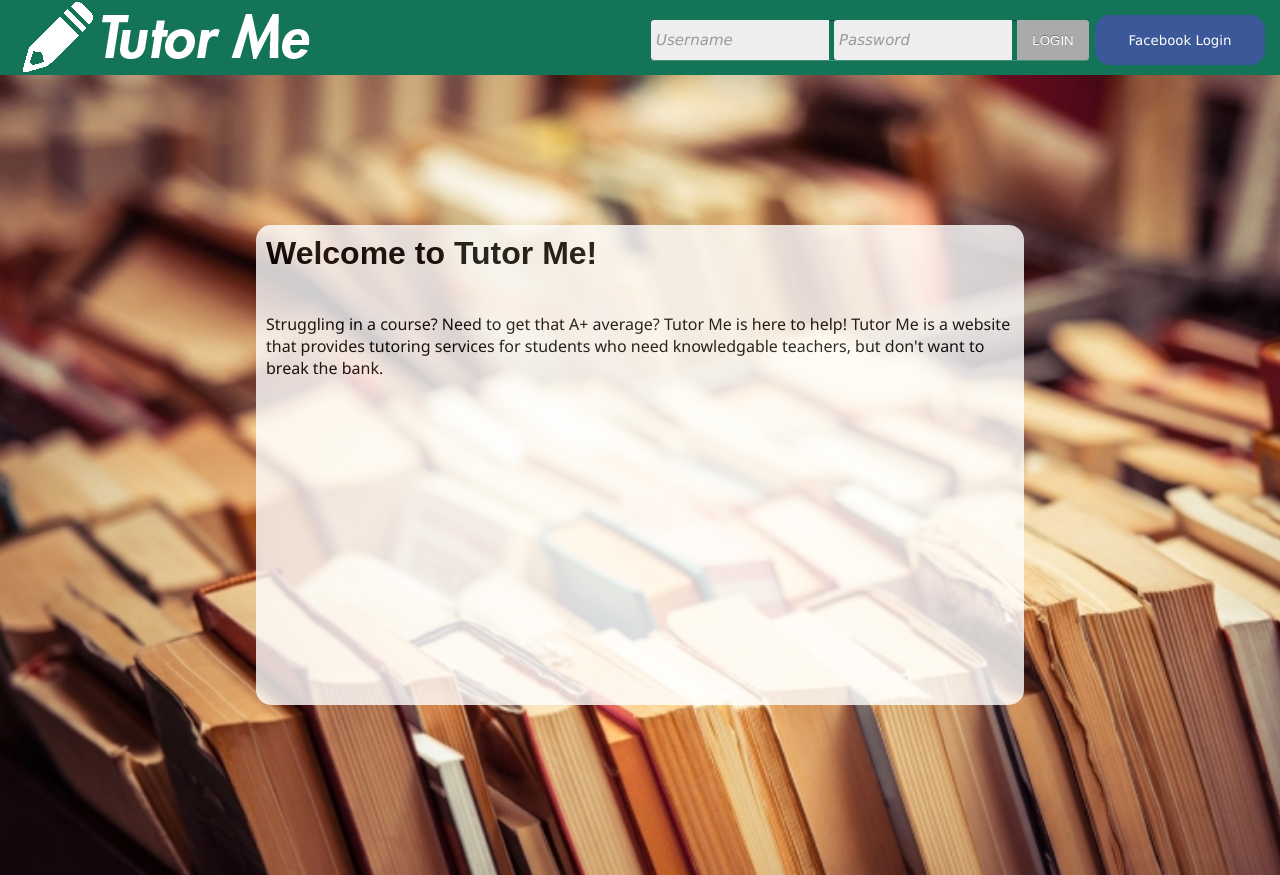
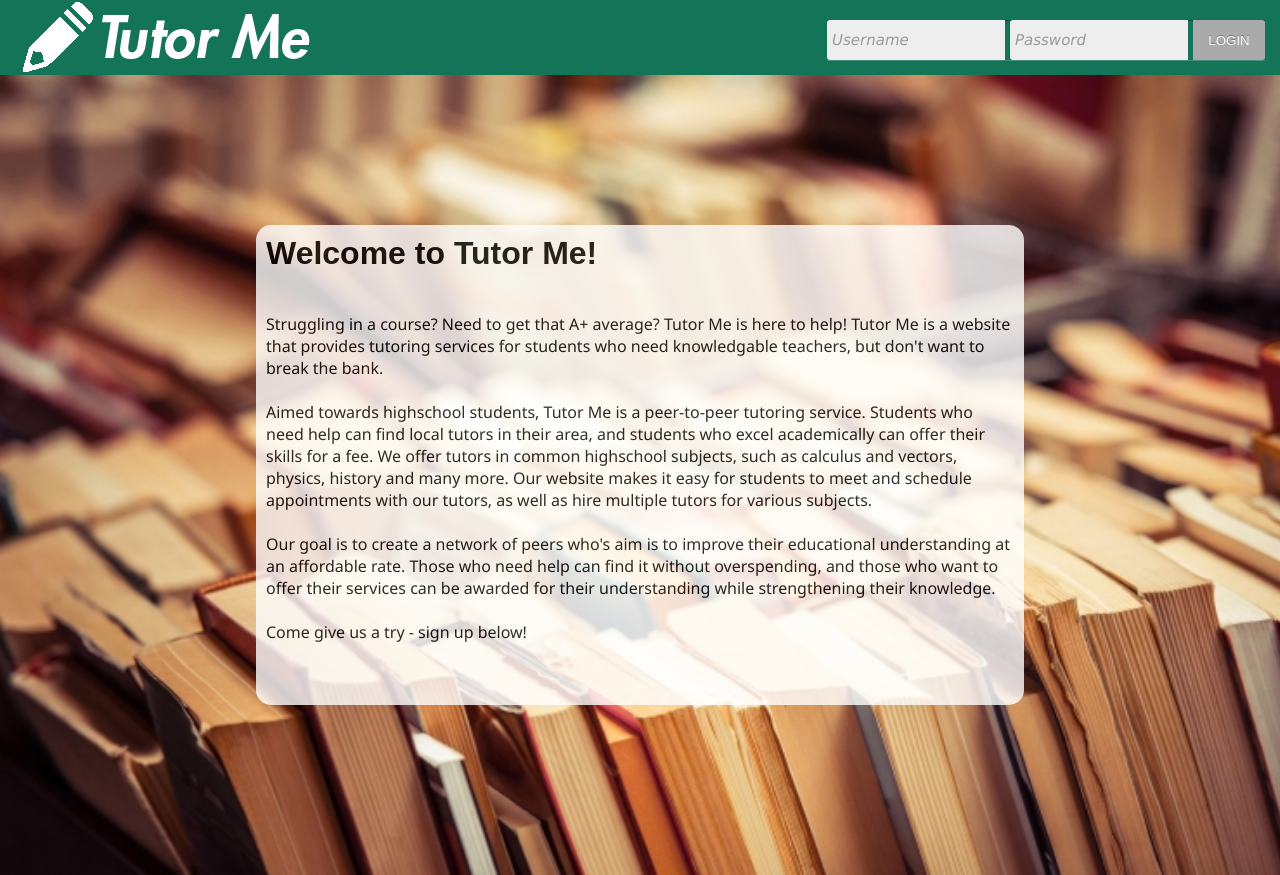
Before and after one commit to Flaviommrs/CSC309-Assignment04-TutorSite, a website: page TutorMe/views/homepage_inital.html in a window 1280 px wide. Shown: the top 875 px of the page. Drawn offline with nearby package versions, Linux system fonts and the light colour scheme; files that its build step writes are made by us from their sources; a web font is replaced by a local one.

Commit message:
heroku update

```diff
--- a/TutorMe/app.js
+++ b/TutorMe/app.js
@@ -9,6 +9,7 @@ var bodyParser = require('body-parser');
 var routes = require('./routes/index');
 
 var app = express();
+app.set('port', (process.env.PORT || 3000));
 
 // view engine setup
 app.set('view engine', 'ejs');
--- a/TutorMe/package.json
+++ b/TutorMe/package.json
@@ -1,10 +1,12 @@
 {
   "name": "nodetest1",
   "version": "0.0.0",
+  "description": "A basic web app that uses MongoDB and Node.js.",
   "private": true,
   "scripts": {
     "start": "node ./bin/www"
   },
+  "author": "Felicia Hioe",
   "dependencies": {
     "body-parser": "~1.13.2",
     "cookie-parser": "~1.3.5",
--- a/TutorMe/views/homepage_inital.html
+++ b/TutorMe/views/homepage_inital.html
@@ -23,22 +23,25 @@
           <input style="margin-right: 5px" type="text" name="username" placeholder="Username" required="">
           <input style="margin-right: 5px" type="password" name="password" placeholder="Password" required="">
           <button type="submit">Login</button>
-      </form>
-
-      <button class="fb_login" onclick="facebookLogIn()">Facebook Login</button>
+    </form>
   </div>
 
   <div class="info_background">
     <div class="site_info">
       <h1> Welcome to Tutor Me! </h1>
-      <p>Struggling in a course? Need to get that A+ average? Tutor Me is here to help! Tutor Me is a website that provides tutoring services for students who need knowledgable teachers, but don't want to break the bank.</p>
+      <p>Struggling in a course? Need to get that A+ average? Tutor Me is here to help! Tutor Me is a website that provides tutoring services for students who need knowledgable teachers, but don't want to break the bank.
+      <br/><br/>
+      Aimed towards highschool students, Tutor Me is a peer-to-peer tutoring service. Students who need help can find local tutors in their area, and students who excel academically can offer their skills for a fee. We offer tutors in common highschool subjects, such as calculus and vectors, physics, history and many more. Our website makes it easy for students to meet and schedule appointments with our tutors, as well as hire multiple tutors for various subjects.
+      <br/><br/>
+      Our goal is to create a network of peers who's aim is to improve their educational understanding at an affordable rate. Those who need help can find it without overspending, and those who want to offer their services can be awarded for their understanding while strengthening their knowledge.
+      <br/><br/>
+      Come give us a try - sign up below!
     </div>
   </div>
 
   <div class="sign_up">
     <h2>Get started! Sign up now.</h2>
     <a href="signup"><button class="button" type="button" id="reg">Sign Up!</button></a>
-    <button class="fb_button" onclick="facebookSignUp()">Sign Up with Facebook!</button>
   </div>
 
 </div>
```
Also changed, not shown: 2 other files.
